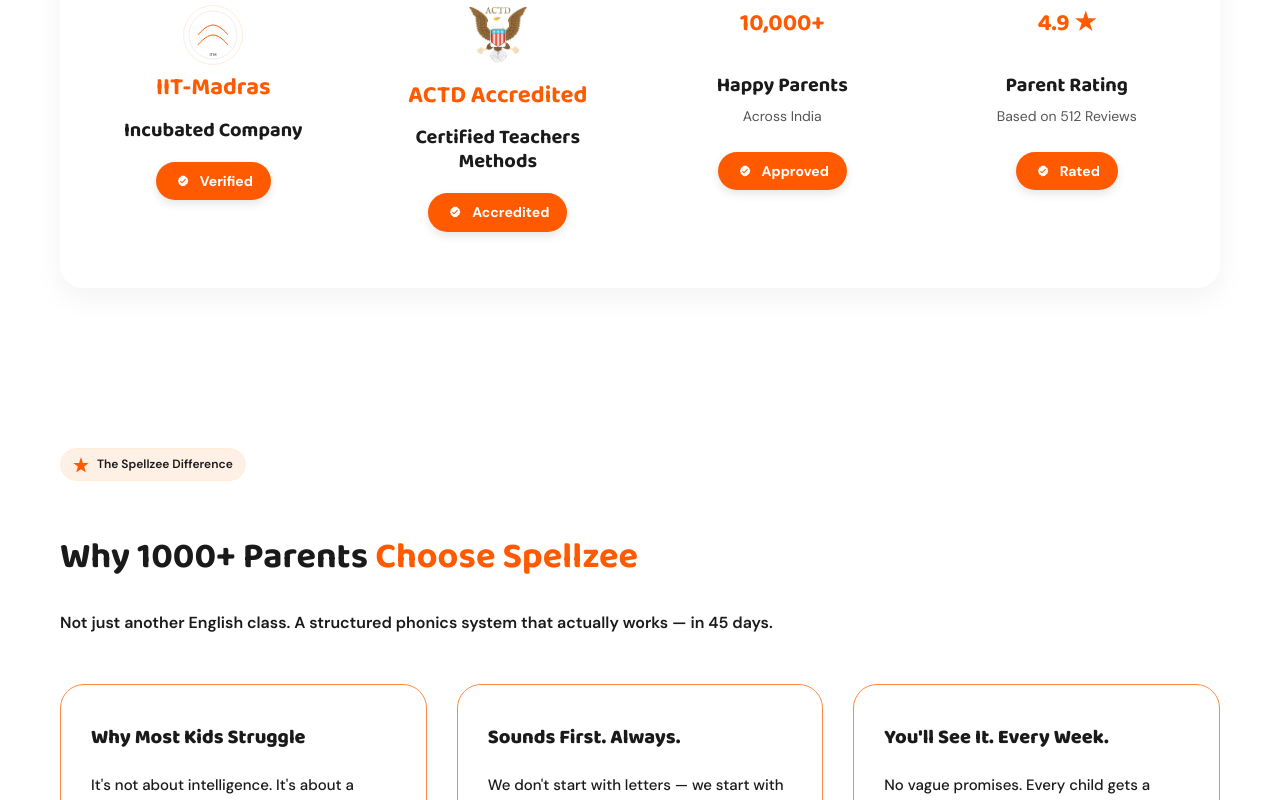
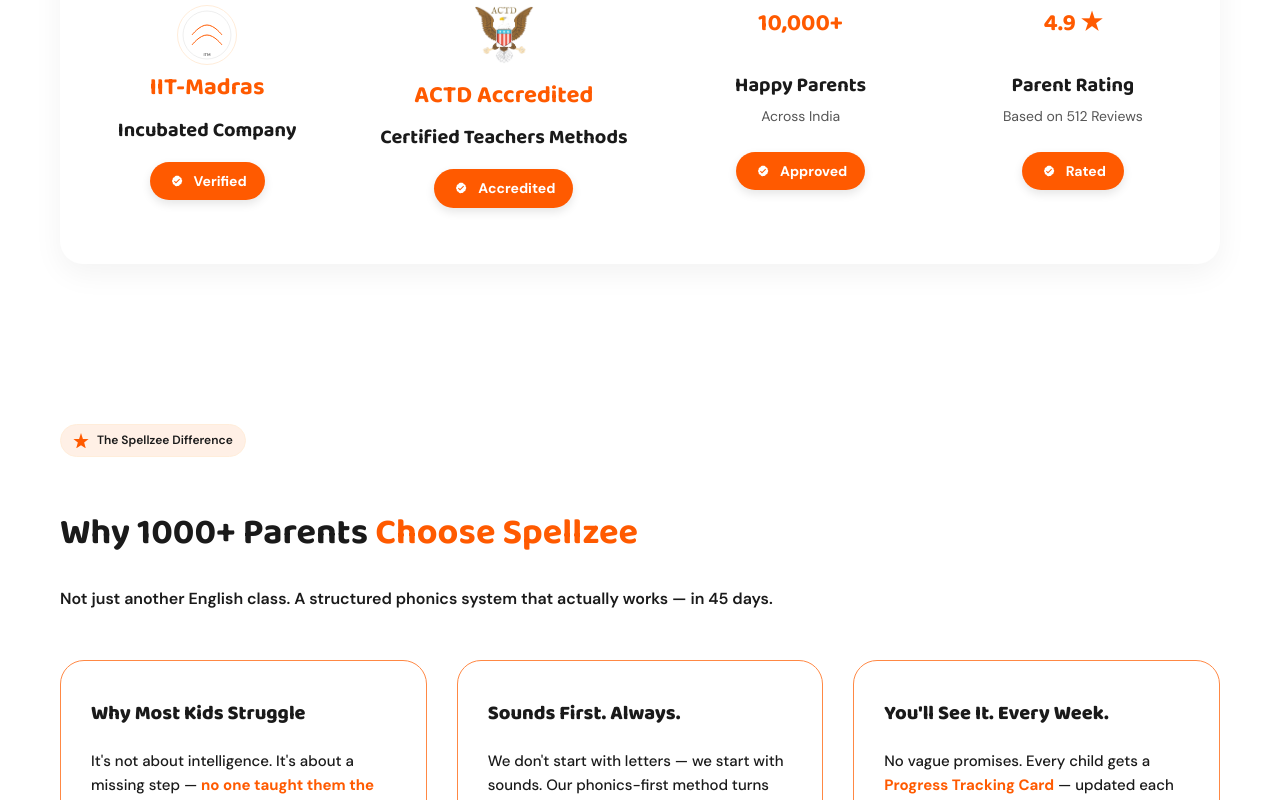
Before and after one commit to piyushthakur7/Spellzee, a Next.js app: page / in a window 1280 px wide. Shown: the part 1260-2060 px from the top of the page. Built offline with nearby package versions, Linux system fonts and the light colour scheme.

Commit message:
feat: add ReviewsSection and TrustSection components to landing page

```diff
--- a/src/components/ReviewsSection.jsx
+++ b/src/components/ReviewsSection.jsx
@@ -13,13 +13,13 @@
         <h2 className="section-heading results-heading" style={{marginBottom: "8px", color: "white", fontSize: "36px", fontWeight: "700", lineHeight: "1.2"}}>Trusted by <span className="text-orange">1000+ Parents</span></h2>
         <p className="results-subtext" style={{color: "rgba(255,255,255,0.7)", fontSize: "14px", fontWeight: "400", marginBottom: "48px", lineHeight: "1.5"}}>Real parents. Real reading progress. Across Globe.</p>
 
-        <div className="rating-breakdown" style={{background: "#1F150D", borderRadius: "16px", padding: "40px", display: "flex", alignItems: "center", justifyContent: "space-between", marginBottom: "48px"}}>
+        <div className="rating-breakdown" style={{background: "#1F150D", borderRadius: "16px", padding: "40px", display: "flex", alignItems: "center", justifyContent: "center", gap: "80px", marginBottom: "48px"}}>
           <div className="rating-left" style={{textAlign: "center", width: "160px"}}>
             <div className="rating-big" style={{fontSize: "72px", fontWeight: "800", color: "var(--primary-orange)", lineHeight: "1"}}>4.9</div>
             <div className="rating-stars" style={{color: "#FFA500", fontSize: "24px", margin: "8px 0 4px", letterSpacing: "2px"}}>★★★★★</div>
             <div className="rating-count" style={{fontSize: "14px", fontWeight: "500", color: "rgba(255,255,255,0.7)"}}>512 reviews</div>
           </div>
-          <div className="rating-bars" style={{flexGrow: 1, margin: "0 48px", maxWidth: "400px"}}>
+          <div className="rating-bars" style={{width: "100%", maxWidth: "400px"}}>
             {[91, 7, 2, 0, 0].map((p, i) => (
               <div key={i} className="bar-row" style={{display: "flex", alignItems: "center", gap: "10px", marginBottom: "10px", fontSize: "13px", fontWeight: "500", color: "rgba(255,255,255,0.6)"}}>
                 <span style={{width: "10px", textAlign: "right"}}>{5-i}</span><span style={{color: "#FFA500", fontSize: "14px"}}>★</span>
--- a/src/components/TrustSection.jsx
+++ b/src/components/TrustSection.jsx
@@ -34,7 +34,7 @@
                 <img src="/images/actd-logo.png" alt="ACTD Accredited" style={{height: '60px', objectFit: 'contain'}} />
               </div>
               <div className="trust-item-label">ACTD Accredited</div>
-              <h4 style={{fontSize: '20px', fontWeight: '700', color: 'var(--text-body)', margin: '4px 0'}}>Certified Teachers Methods</h4>
+              <h4 style={{fontSize: '20px', fontWeight: '700', color: 'var(--text-body)', margin: '4px 0', whiteSpace: 'nowrap'}}>Certified Teachers Methods</h4>
               <div className="trust-badge-pill accredited">
                 <div className="badge-icon-rosette">
                   <svg viewBox="0 0 24 24" fill="currentColor"><path d="M22.5 12c0-1.07-.46-2.03-1.19-2.73.15-1.05-.11-2.14-.78-3.04-.67-.9-1.63-1.5-2.74-1.69-.37-1.11-1.14-2.04-2.18-2.61-1.04-.57-2.22-.64-3.32-.21-1.1-.43-2.28-.36-3.32.21-1.04.57-1.81 1.5-2.18 2.61-1.11.19-2.07.79-2.74 1.69-.67.9-.93 1.99-.78 3.04-.73.7-1.19 1.66-1.19 2.73s.46 2.03 1.19 2.73c-.15 1.05.11 2.14.78 3.04.67.9 1.63 1.5 2.74 1.69.37 1.11 1.14 2.04 2.18 2.61a3.99 3.99 0 0 0 3.32-.21c1.1.43 2.28.36 3.32-.21 1.04-.57 1.81-1.5 2.18-2.61 1.11-.19 2.07-.79 2.74-1.69.67-.9.93-1.99.78-3.04.73-.7 1.19-1.66 1.19-2.73zM10 17l-4-4 1.41-1.41L10 14.17l6.59-6.59L18 9l-8 8z"/></svg>
```
